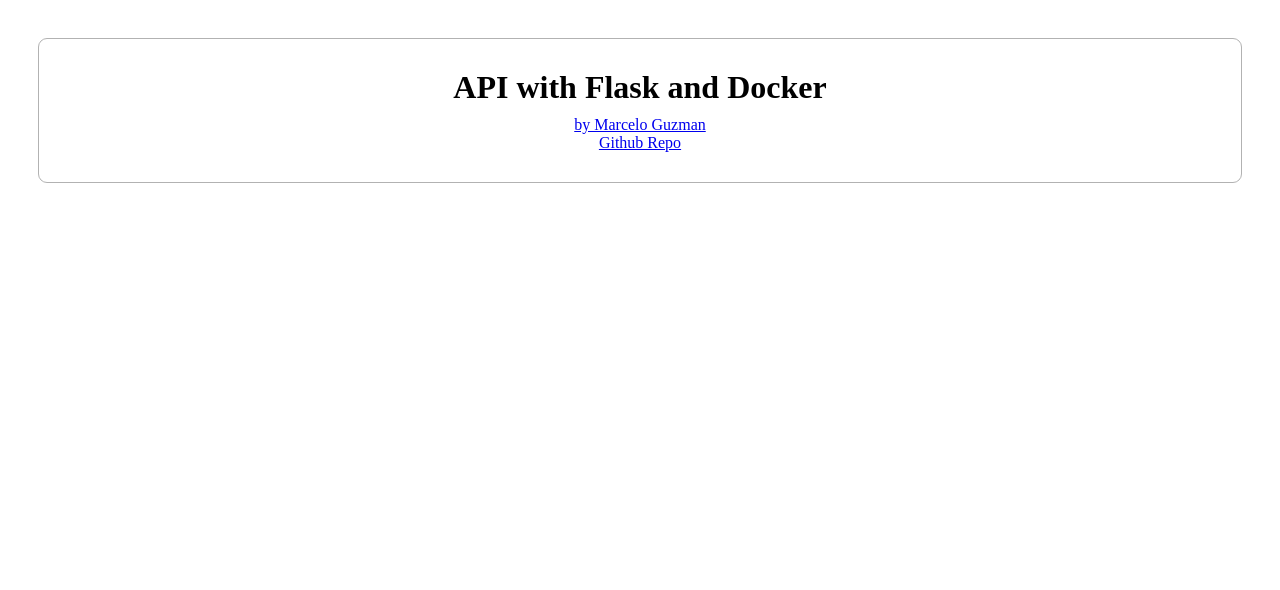
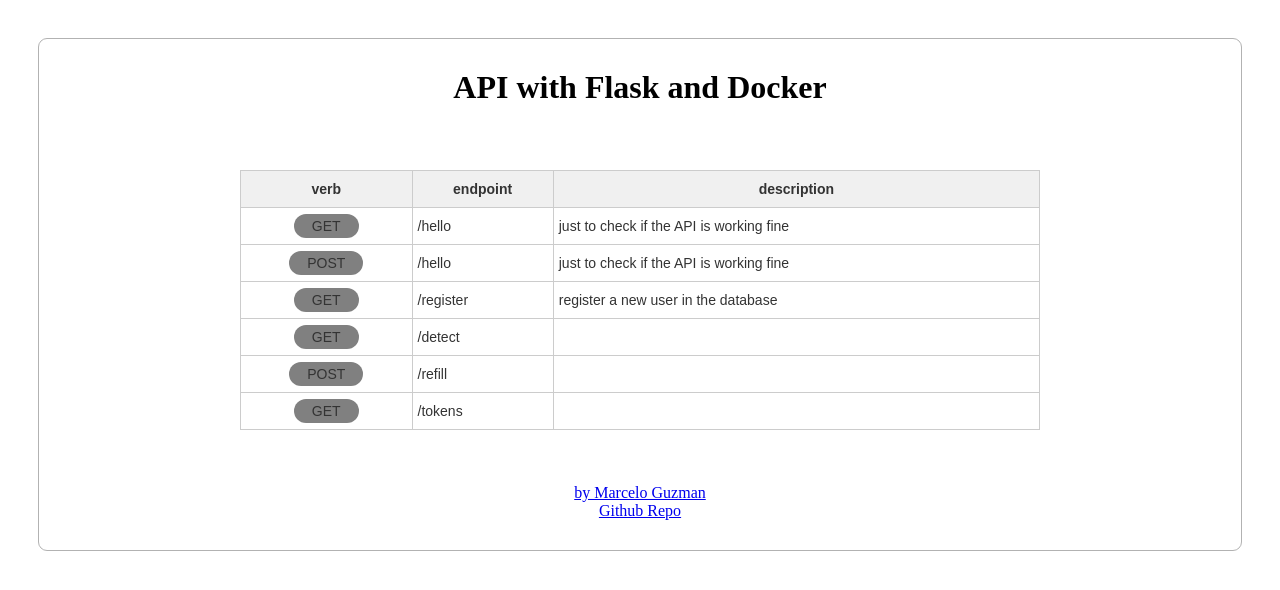
Before and after one commit to marceloguzman/restful-api-example, a Flask app: page / in a window 1280 px wide. Shown: the top 590 px of the page. Run offline with Flask 2, Linux system fonts and the light colour scheme.

Commit message:
html help file WIP

```diff
--- a/src/templates/index.html
+++ b/src/templates/index.html
@@ -7,12 +7,48 @@
 
 <body class="page">
     <h1>API with Flask and Docker</h1>
-    <a href="http://www.marceloguzman.com" target="_blank">by Marcelo Guzman</a><br/>
+    <br /><br /><br />
+    <table class="tg">
+        <tr>
+            <th class="tg-7btt">verb</th>
+            <th class="tg-7btt">endpoint</th>
+            <th class="tg-7btt">description</th>
+        </tr>
+        <tr>
+            <td class="tg-c3ow"><span class="pill">get</span></td>
+            <td class="tg-0pky">/hello</td>
+            <td class="tg-0pky">just to check if the API is working fine</td>
+        </tr>
+        <tr>
+            <td class="tg-c3ow"><span class="pill">post</span></td>
+            <td class="tg-0pky">/hello</td>
+            <td class="tg-0pky">just to check if the API is working fine</td>
+        </tr>
+        <tr>
+            <td class="tg-c3ow"><span class="pill">get</span></td>
+            <td class="tg-0pky">/register</td>
+            <td class="tg-0pky">register a new user in the database</td>
+        </tr>
+        <tr>
+            <td class="tg-c3ow"><span class="pill">get</span></td>
+            <td class="tg-0pky">/detect</td>
+            <td class="tg-0pky"></td>
+        </tr>
+        <tr>
+            <td class="tg-c3ow"><span class="pill">post</span></td>
+            <td class="tg-0pky">/refill</td>
+            <td class="tg-0pky"></td>
+        </tr>
+        <tr>
+            <td class="tg-c3ow"><span class="pill">get</span></td>
+            <td class="tg-0pky">/tokens</td>
+            <td class="tg-0pky"></td>
+        </tr>
+    </table>
+    <br /><br /><br />
+    <a href="http://www.marceloguzman.com" target="_blank">by Marcelo Guzman</a><br />
     <a href="https://github.com/marceloguzman/restful-api-example" target="_blank">Github Repo</a>
 </body>
-
-
-
 <style>
 .page {
     text-align: center;
@@ -24,8 +60,72 @@
     margin: 0 0 10px 0;
 }
 
-	html, body {
+html,
+body {
     padding: 30px;
+}
+
+
+.pill {
+    background-color: grey;
+    padding: 4px 18px;
+    border-radius: 20px;
+    text-transform: uppercase;
+}
+
+.tg {
+    border-collapse: collapse;
+    border-spacing: 0;
+    border-color: #ccc;
+    width: 100%;
+    max-width: 800px;
+	margin: auto;
+}
+
+.tg td {
+    font-family: Arial, sans-serif;
+    font-size: 14px;
+    padding: 10px 5px;
+    border-style: solid;
+    border-width: 1px;
+    overflow: hidden;
+    word-break: normal;
+    border-color: #ccc;
+    color: #333;
+    background-color: #fff;
+}
+
+.tg .tg-c3ow {
+    border-color: inherit;
+    text-align: center;
+    vertical-align: top
+}
+
+.tg th {
+    font-family: Arial, sans-serif;
+    font-size: 14px;
+    font-weight: normal;
+    padding: 10px 5px;
+    border-style: solid;
+    border-width: 1px;
+    overflow: hidden;
+    word-break: normal;
+    border-color: #ccc;
+    color: #333;
+    background-color: #f0f0f0;
+}
+
+.tg .tg-7btt {
+    font-weight: bold;
+    border-color: inherit;
+    text-align: center;
+    vertical-align: top
+}
+
+.tg .tg-0pky {
+    border-color: inherit;
+    text-align: left;
+    vertical-align: top
 }
 </style>
 
```
Also changed, not shown: 1 other file. Lines whose indentation alone changed are shown as unchanged.
